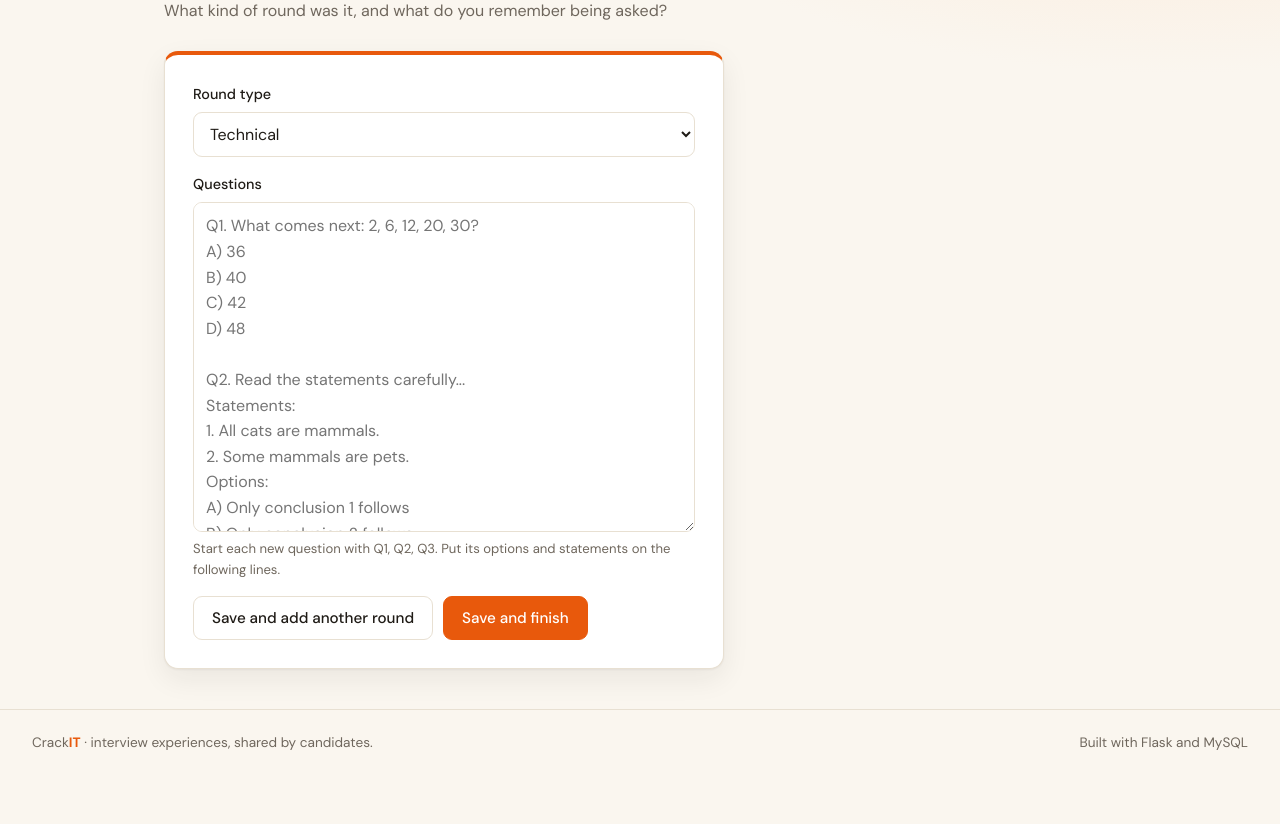
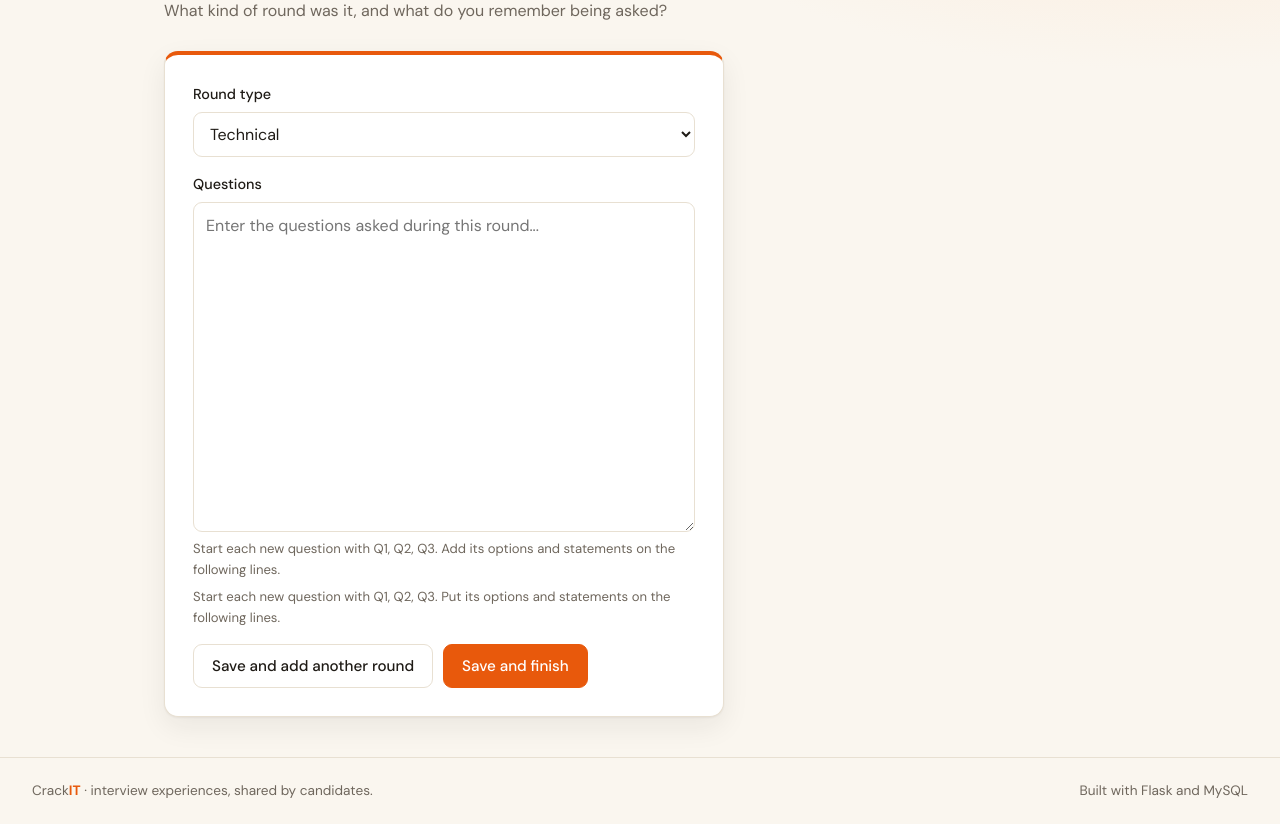
Before and after one commit to Avanijaiswal/CrackIT, a Flask app: page /post/1/rounds/1 in a window 1280 px wide. Shown: the part 177-1001 px from the top of the page. Before the commit the page ends 927 px from the top, so only its background shows below. Run offline with Flask 3, Linux system fonts and the light colour scheme; the visitor is signed in with stand-in values (Sample User, id 1); parts of the project's set-up code (start-up, migrations or seed data) failed here and were passed over.

Commit message:
placeholder while adding exp

```diff
--- a/templates/add_round.html
+++ b/templates/add_round.html
@@ -26,12 +26,18 @@
 
             <div class="field">
                 <label for="questions">Questions</label>
-                <textarea
+
+<textarea
     id="questions"
     name="questions"
     rows="12"
-    placeholder="Q1. What comes next: 2, 6, 12, 20, 30?&#10;A) 36&#10;B) 40&#10;C) 42&#10;D) 48&#10;&#10;Q2. Read the statements carefully...&#10;Statements:&#10;1. All cats are mammals.&#10;2. Some mammals are pets.&#10;Options:&#10;A) Only conclusion 1 follows&#10;B) Only conclusion 2 follows"
+    placeholder="Enter the questions asked during this round..."
 ></textarea>
+
+<span class="hint">
+    Start each new question with Q1, Q2, Q3. Add its options and statements on the following lines.
+</span>
+
 
 <span class="hint">
     Start each new question with Q1, Q2, Q3. Put its options and statements on the following lines.
```
